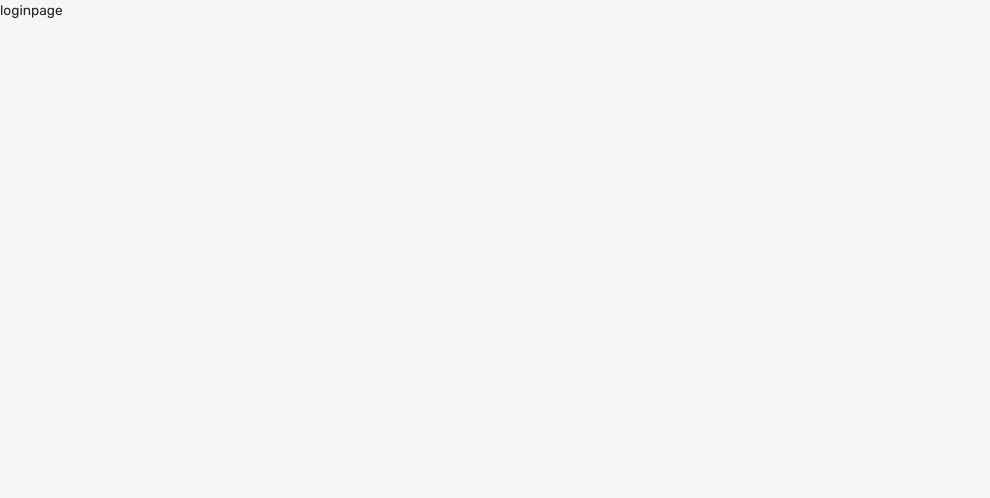
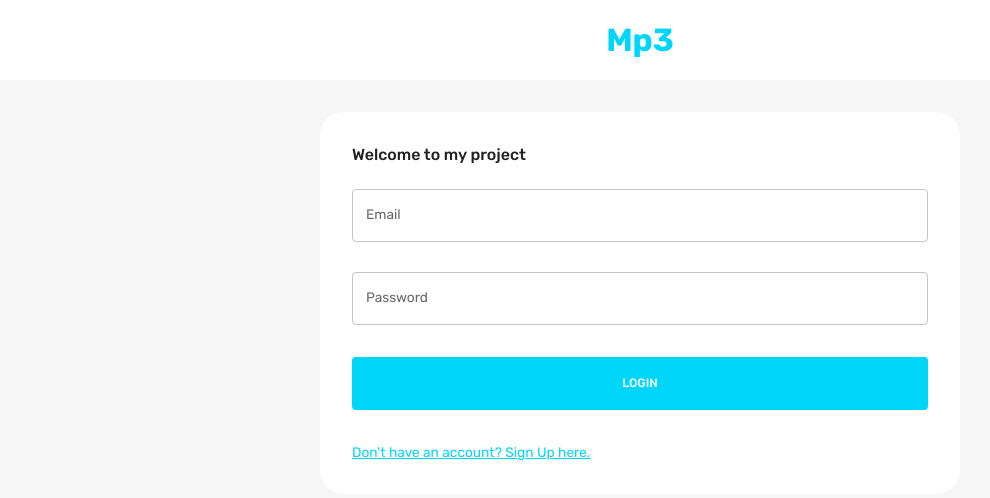
Before and after one commit to SimonFranco/client, a React (Create React App) app: page / in a window 1280 px wide. Shown: the top 498 px of the page, without its empty margins (0-990 px from the left). Built offline with nearby package versions, Linux system fonts and the light colour scheme.

Commit message:
login and register pages created

```diff
--- a/src/App.js
+++ b/src/App.js
@@ -12,6 +12,8 @@
 function App() {
   const mode = useSelector((state) => state.mode);
   const theme = useMemo(() => createTheme(themeSettings(mode)), [mode]);
+  const isAuth = Boolean(useSelector((state) => state.token));
+
   return (
     <div className="App">
           <BrowserRouter>
@@ -19,12 +21,16 @@
           <CssBaseline />
           <Routes>
             <Route path="/" element={<LoginPage />} />
-            <Route  path="/home" element= {<HomePage/>} />
-            <Route  path="/profile/:userId" element= {<ProfilePage/>} />
-
-
+            <Route
+              path="/home"
+              element={isAuth ? <HomePage /> : <Navigate to="/" />}
+            />
+            <Route
+              path="/profile/:userId"
+              element={isAuth ? <ProfilePage /> : <Navigate to="/" />}
+            />
           </Routes>
-          </ThemeProvider>
+        </ThemeProvider>
       </BrowserRouter>
 
     </div>
--- /dev/null
+++ b/src/scenes/loginPage/form.jsx
@@ -0,0 +1,275 @@
+import { useState } from "react";
+import {
+  Box,
+  Button,
+  TextField,
+  useMediaQuery,
+  Typography,
+  useTheme,
+} from "@mui/material";
+import EditOutlinedIcon from "@mui/icons-material/EditOutlined";
+import { Formik } from "formik";
+import * as yup from "yup";
+import { useNavigate } from "react-router-dom";
+import { useDispatch } from "react-redux";
+import { setLogin } from "../../state";
+import Dropzone from "react-dropzone";
+import FlexBetween from "../../components/FlexBetween";
+
+const registerSchema = yup.object().shape({
+  firstName: yup.string().required("required"),
+  lastName: yup.string().required("required"),
+  email: yup.string().email("invalid email").required("required"),
+  password: yup.string().required("required"),
+  location: yup.string().required("required"),
+  occupation: yup.string().required("required"),
+  picture: yup.string().required("required"),
+});
+
+const loginSchema = yup.object().shape({
+  email: yup.string().email("invalid email").required("required"),
+  password: yup.string().required("required"),
+});
+
+const initialValuesRegister = {
+  firstName: "",
+  lastName: "",
+  email: "",
+  password: "",
+  location: "",
+  occupation: "",
+  picture: "",
+};
+
+const initialValuesLogin = {
+  email: "",
+  password: "",
+};
+
+const Form = () => {
+  const [pageType, setPageType] = useState("login");
+  const { palette } = useTheme();
+  const dispatch = useDispatch();
+  const navigate = useNavigate();
+  const isNonMobile = useMediaQuery("(min-width:600px)");
+  const isLogin = pageType === "login";
+  const isRegister = pageType === "register";
+
+  const register = async (values, onSubmitProps) => {
+    // this allows us to send form info with image
+    const formData = new FormData();
+    for (let value in values) {
+      formData.append(value, values[value]);
+    }
+    formData.append("picturePath", values.picture.name);
+
+    const savedUserResponse = await fetch(
+      "http://localhost:3001/auth/register",
+      {
+        method: "POST",
+        body: formData,
+      }
+    );
+    const savedUser = await savedUserResponse.json();
+    onSubmitProps.resetForm();
+
+    if (savedUser) {
+      setPageType("login");
+    }
+  };
+
+  const login = async (values, onSubmitProps) => {
+    const loggedInResponse = await fetch("http://localhost:3001/auth/login", {
+      method: "POST",
+      headers: { "Content-Type": "application/json" },
+      body: JSON.stringify(values),
+    });
+    const loggedIn = await loggedInResponse.json();
+    onSubmitProps.resetForm();
+    if (loggedIn) {
+      dispatch(
+        setLogin({
+          user: loggedIn.user,
+          token: loggedIn.token,
+        })
+      );
+      navigate("/home");
+    }
+  };
+
+  const handleFormSubmit = async (values, onSubmitProps) => {
+    if (isLogin) await login(values, onSubmitProps);
+    if (isRegister) await register(values, onSubmitProps);
+  };
+
+  return (
+    <Formik
+      onSubmit={handleFormSubmit}
+      initialValues={isLogin ? initialValuesLogin : initialValuesRegister}
+      validationSchema={isLogin ? loginSchema : registerSchema}
+    >
+      {({
+        values,
+        errors,
+        touched,
+        handleBlur,
+        handleChange,
+        handleSubmit,
+        setFieldValue,
+        resetForm,
+      }) => (
+        <form onSubmit={handleSubmit}>
+          <Box
+            display="grid"
+            gap="30px"
+            gridTemplateColumns="repeat(4, minmax(0, 1fr))"
+            sx={{
+              "& > div": { gridColumn: isNonMobile ? undefined : "span 4" },
+            }}
+          >
+            {isRegister && (
+              <>
+                <TextField
+                  label="First Name"
+                  onBlur={handleBlur}
+                  onChange={handleChange}
+                  value={values.firstName}
+                  name="firstName"
+                  error={
+                    Boolean(touched.firstName) && Boolean(errors.firstName)
+                  }
+                  helperText={touched.firstName && errors.firstName}
+                  sx={{ gridColumn: "span 2" }}
+                />
+                <TextField
+                  label="Last Name"
+                  onBlur={handleBlur}
+                  onChange={handleChange}
+                  value={values.lastName}
+                  name="lastName"
+                  error={Boolean(touched.lastName) && Boolean(errors.lastName)}
+                  helperText={touched.lastName && errors.lastName}
+                  sx={{ gridColumn: "span 2" }}
+                />
+                <TextField
+                  label="Location"
+                  onBlur={handleBlur}
+                  onChange={handleChange}
+                  value={values.location}
+                  name="location"
+                  error={Boolean(touched.location) && Boolean(errors.location)}
+                  helperText={touched.location && errors.location}
+                  sx={{ gridColumn: "span 4" }}
+                />
+                <TextField
+                  label="Occupation"
+                  onBlur={handleBlur}
+                  onChange={handleChange}
+                  value={values.occupation}
+                  name="occupation"
+                  error={
+                    Boolean(touched.occupation) && Boolean(errors.occupation)
+                  }
+                  helperText={touched.occupation && errors.occupation}
+                  sx={{ gridColumn: "span 4" }}
+                />
+                <Box
+                  gridColumn="span 4"
+                  border={`1px solid ${palette.neutral.medium}`}
+                  borderRadius="5px"
+                  p="1rem"
+                >
+                  <Dropzone
+                    acceptedFiles=".jpg,.jpeg,.png"
+                    multiple={false}
+                    onDrop={(acceptedFiles) =>
+                      setFieldValue("picture", acceptedFiles[0])
+                    }
+                  >
+                    {({ getRootProps, getInputProps }) => (
+                      <Box
+                        {...getRootProps()}
+                        border={`2px dashed ${palette.primary.main}`}
+                        p="1rem"
+                        sx={{ "&:hover": { cursor: "pointer" } }}
+                      >
+                        <input {...getInputProps()} />
+                        {!values.picture ? (
+                          <p>Add Picture Here</p>
+                        ) : (
+                          <FlexBetween>
+                            <Typography>{values.picture.name}</Typography>
+                            <EditOutlinedIcon />
+                          </FlexBetween>
+                        )}
+                      </Box>
+                    )}
+                  </Dropzone>
+                </Box>
+              </>
+            )}
+
+            <TextField
+              label="Email"
+              onBlur={handleBlur}
+              onChange={handleChange}
+              value={values.email}
+              name="email"
+              error={Boolean(touched.email) && Boolean(errors.email)}
+              helperText={touched.email && errors.email}
+              sx={{ gridColumn: "span 4" }}
+            />
+            <TextField
+              label="Password"
+              type="password"
+              onBlur={handleBlur}
+              onChange={handleChange}
+              value={values.password}
+              name="password"
+              error={Boolean(touched.password) && Boolean(errors.password)}
+              helperText={touched.password && errors.password}
+              sx={{ gridColumn: "span 4" }}
+            />
+          </Box>
+
+          {/* BUTTONS */}
+          <Box>
+            <Button
+              fullWidth
+              type="submit"
+              sx={{
+                m: "2rem 0",
+                p: "1rem",
+                backgroundColor: palette.primary.main,
+                color: palette.background.alt,
+                "&:hover": { color: palette.primary.main },
+              }}
+            >
+              {isLogin ? "LOGIN" : "REGISTER"}
+            </Button>
+            <Typography
+              onClick={() => {
+                setPageType(isLogin ? "register" : "login");
+                resetForm();
+              }}
+              sx={{
+                textDecoration: "underline",
+                color: palette.primary.main,
+                "&:hover": {
+                  cursor: "pointer",
+                  color: palette.primary.light,
+                },
+              }}
+            >
+              {isLogin
+                ? "Don't have an account? Sign Up here."
+                : "Already have an account? Login here."}
+            </Typography>
+          </Box>
+        </form>
+      )}
+    </Formik>
+  );
+};
+
+export default Form;
--- a/src/scenes/loginPage/index.jsx
+++ b/src/scenes/loginPage/index.jsx
@@ -1,7 +1,38 @@
-const LoginPage = ( )=>{
-    return <div>loginpage</div>
+import { Box, Typography, useTheme, useMediaQuery } from "@mui/material";
+import Form from "./form";
 
 
-}
 
-export default LoginPage
+const LoginPage = () => {
+  const theme = useTheme();
+  const isNonMobileScreens = useMediaQuery("(min-width: 1000px)");
+  return (
+    <Box>
+      <Box
+        width="100%"
+        backgroundColor={theme.palette.background.alt}
+        p="1rem 6%"
+        textAlign="center"
+      >
+        <Typography fontWeight="bold" fontSize="32px" color="primary">
+          Mp3
+        </Typography>
+      </Box>
+
+      <Box
+        width={isNonMobileScreens ? "50%" : "93%"}
+        p="2rem"
+        m="2rem auto"
+        borderRadius="1.5rem"
+        backgroundColor={theme.palette.background.alt}
+      >
+        <Typography fontWeight="500" variant="h5" sx={{ mb: "1.5rem" }}>
+          Welcome to my project
+        </Typography>
+        <Form />
+      </Box>
+    </Box>
+  );
+};
+
+export default LoginPage;
```
